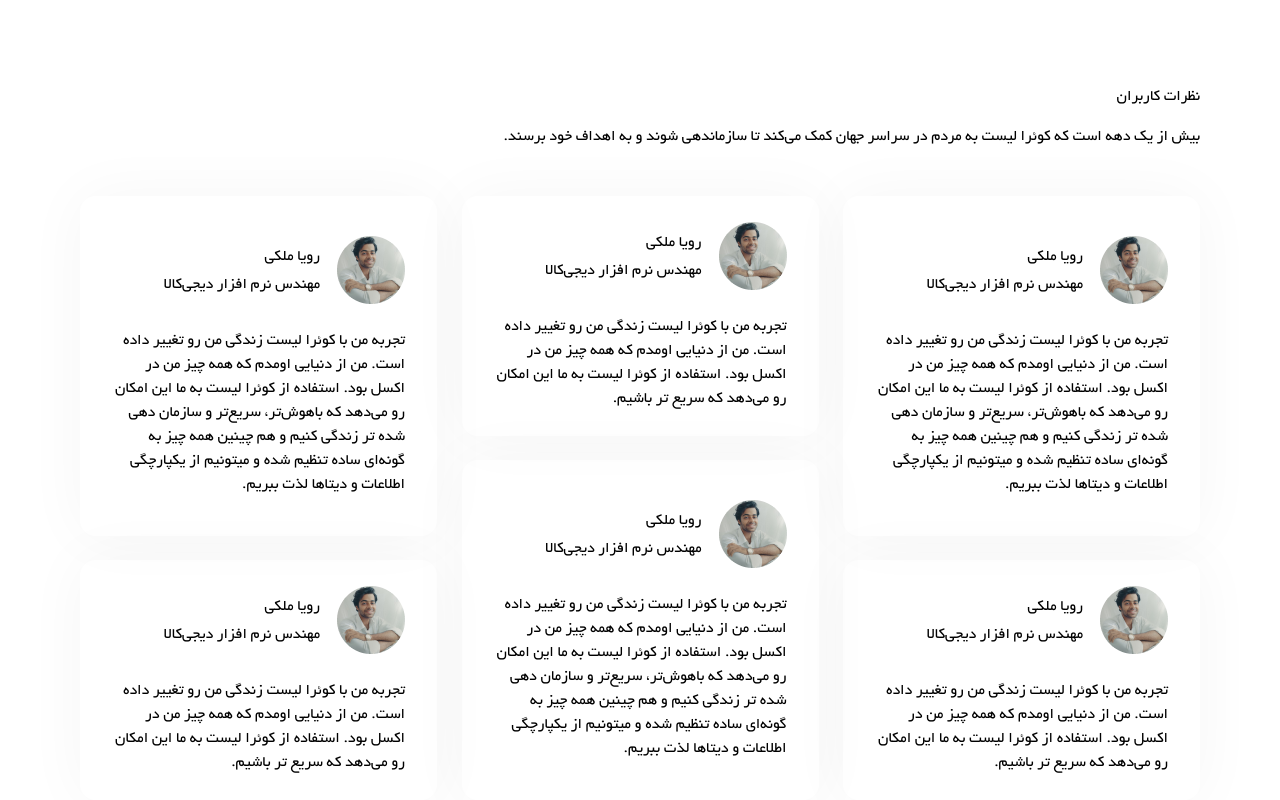
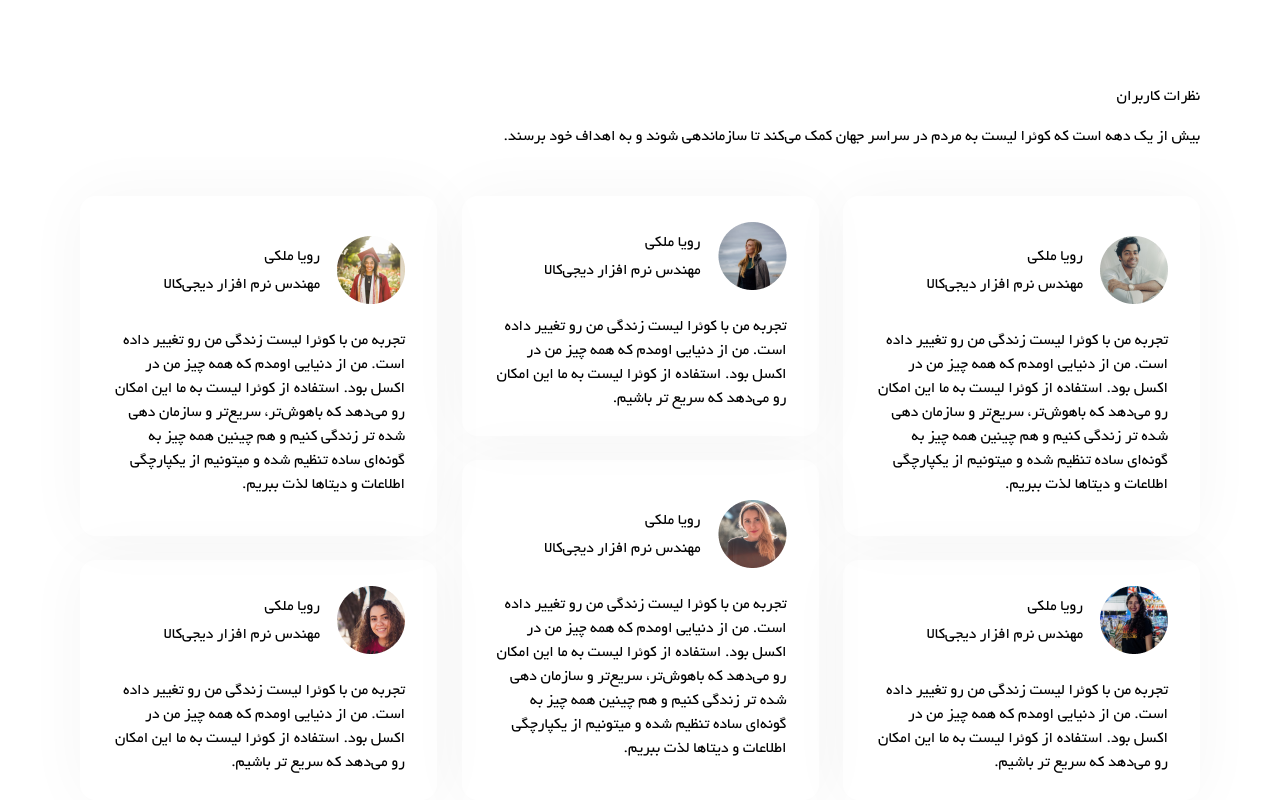
Before and after one commit to marzieh-pakdel/Quera-List, a plain HTML site: page index.html in a window 1280 px wide. Shown: the part 2488-3288 px from the top of the page. Drawn offline with nearby package versions, Linux system fonts and the light colour scheme; files whose address does not match are found by name.

Commit message:
change user image

```diff
--- a/index.html
+++ b/index.html
@@ -549,7 +549,7 @@
                 <div class="flex gap-[1.063rem] items-center justify-start">
                   <div>
                     <img
-                      src="./assets/images/users-img/Ellipse 135.png"
+                      src="./assets/images/users-img/Ellipse 136.png"
                       alt="user image"
                     />
                   </div>
@@ -572,7 +572,7 @@
                 <div class="flex gap-[1.063rem] items-center justify-start">
                   <div>
                     <img
-                      src="./assets/images/users-img/Ellipse 135.png"
+                      src="./assets/images/users-img/Ellipse 137.png"
                       alt="user image"
                     />
                   </div>
@@ -593,7 +593,7 @@
                 <div class="flex gap-[1.063rem] items-center justify-start">
                   <div>
                     <img
-                      src="./assets/images/users-img/Ellipse 135.png"
+                      src="./assets/images/users-img/Ellipse 138.png"
                       alt="user image"
                     />
                   </div>
@@ -618,7 +618,7 @@
                 <div class="flex gap-[1.063rem] items-center justify-start">
                   <div>
                     <img
-                      src="./assets/images/users-img/Ellipse 135.png"
+                      src="./assets/images/users-img/Ellipse 139.png"
                       alt="user image"
                     />
                   </div>
@@ -641,7 +641,7 @@
                 <div class="flex gap-[1.063rem] items-center justify-start">
                   <div>
                     <img
-                      src="./assets/images/users-img/Ellipse 135.png"
+                      src="./assets/images/users-img/Ellipse 140.png"
                       alt="user image"
                     />
                   </div>
```
Also changed, not shown: assets/images/users-img/Ellipse 136.png (added), assets/images/users-img/Ellipse 137.png (added), assets/images/users-img/Ellipse 138.png (added), assets/images/users-img/Ellipse 139.png (added), assets/images/users-img/Ellipse 140.png (added).
